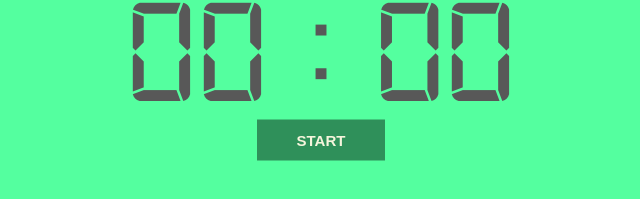
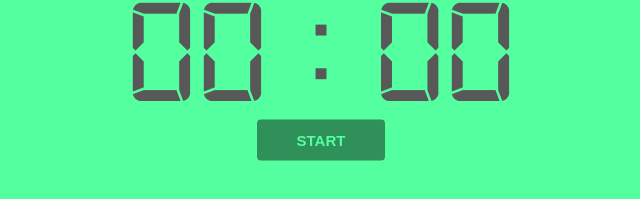
Before and after one commit to korrybass/WakatiTimer, a website: page public/index.html in a window 1280 px wide. Shown: the part 327-526 px from the top of the page, 319-959 px from the left. Drawn offline with Linux system fonts and the light colour scheme.

Commit message:
change button text color

```diff
--- a/public/css/style.css
+++ b/public/css/style.css
@@ -78,10 +78,11 @@ button{
     padding: 12px 40px;
     font-size: 15px;
     background-color: #2f905a;
-    color: beige;
+    color: #54ff9f;
     border: none;
     font-weight: 700;
     text-transform: uppercase;
+    border-radius: 4px;
 }
 button:hover{
   cursor: pointer;
```
